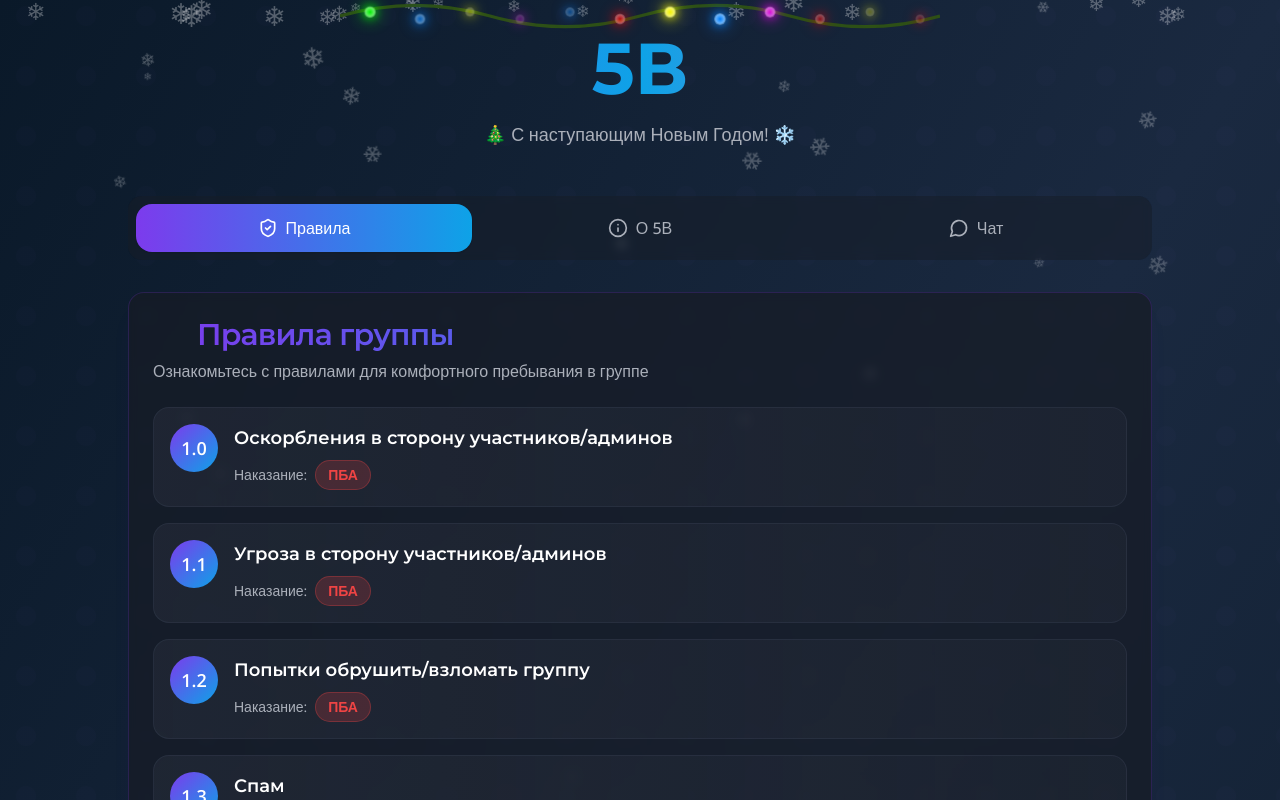
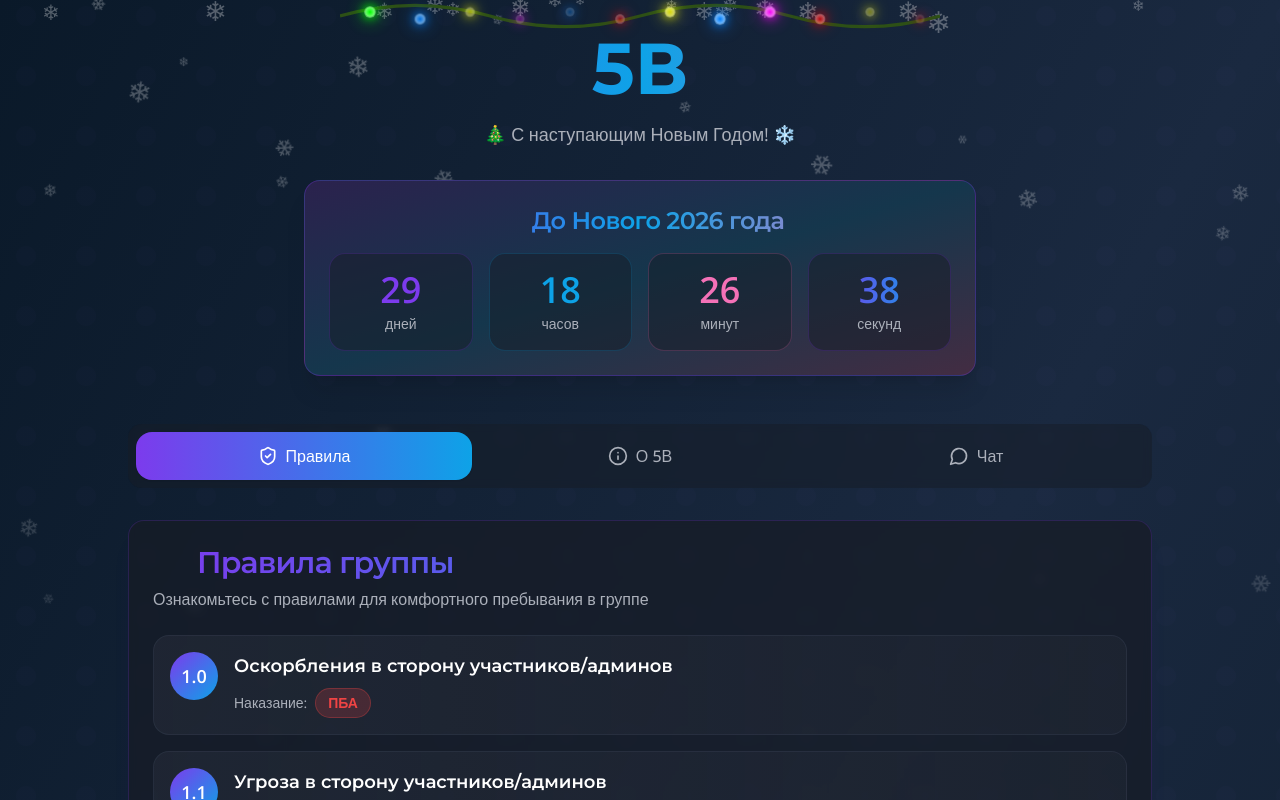
Before and after one commit to pr-poehali-dev/site-5v-rules, a React (Vite) app: page / in a window 1280 px wide. Shown: the top 800 px of the page. Built offline with nearby package versions, Linux system fonts and the light colour scheme.

Commit message:
Добавить функцию

```diff
--- a/src/pages/Index.tsx
+++ b/src/pages/Index.tsx
@@ -6,6 +6,7 @@ import Icon from '@/components/ui/icon';
 const Index = () => {
   const [activeTab, setActiveTab] = useState('rules');
   const [isWinterTheme, setIsWinterTheme] = useState(false);
+  const [timeLeft, setTimeLeft] = useState({ days: 0, hours: 0, minutes: 0, seconds: 0 });
 
   useEffect(() => {
     const checkWinterPeriod = () => {
@@ -18,6 +19,29 @@ const Index = () => {
     const interval = setInterval(checkWinterPeriod, 60000);
     return () => clearInterval(interval);
   }, []);
+
+  useEffect(() => {
+    if (!isWinterTheme) return;
+
+    const calculateTimeLeft = () => {
+      const now = new Date();
+      const newYear = new Date('2026-01-01T00:00:00');
+      const difference = newYear.getTime() - now.getTime();
+
+      if (difference > 0) {
+        setTimeLeft({
+          days: Math.floor(difference / (1000 * 60 * 60 * 24)),
+          hours: Math.floor((difference / (1000 * 60 * 60)) % 24),
+          minutes: Math.floor((difference / 1000 / 60) % 60),
+          seconds: Math.floor((difference / 1000) % 60),
+        });
+      }
+    };
+
+    calculateTimeLeft();
+    const timer = setInterval(calculateTimeLeft, 1000);
+    return () => clearInterval(timer);
+  }, [isWinterTheme]);
 
   const rules = [
     { id: '1.0', title: 'Оскорбления в сторону участников/админов', punishment: 'ПБА' },
@@ -100,6 +124,41 @@ const Index = () => {
             5В
           </h1>
           <p className="text-muted-foreground text-lg">{isWinterTheme ? '🎄 С наступающим Новым Годом! ❄️' : 'Добро пожаловать в систему управления'}</p>
+
+          {isWinterTheme && (
+            <div className="mt-8 max-w-2xl mx-auto">
+              <Card className="bg-gradient-to-br from-primary/20 via-secondary/20 to-accent/20 backdrop-blur-sm border-primary/30 shadow-xl">
+                <CardHeader className="pb-4">
+                  <CardTitle className="text-2xl text-center bg-gradient-to-r from-primary via-secondary to-accent bg-clip-text text-transparent flex items-center justify-center gap-2">
+                    <Icon name="Clock" size={28} />
+                    До Нового 2026 года
+                  </CardTitle>
+                </CardHeader>
+                <CardContent>
+                  <div className="grid grid-cols-4 gap-4">
+                    <div className="text-center p-4 rounded-lg bg-card/50 border border-primary/20">
+                      <div className="text-4xl font-bold text-primary mb-1">{timeLeft.days}</div>
+                      <div className="text-sm text-muted-foreground">дней</div>
+                    </div>
+                    <div className="text-center p-4 rounded-lg bg-card/50 border border-secondary/20">
+                      <div className="text-4xl font-bold text-secondary mb-1">{String(timeLeft.hours).padStart(2, '0')}</div>
+                      <div className="text-sm text-muted-foreground">часов</div>
+                    </div>
+                    <div className="text-center p-4 rounded-lg bg-card/50 border border-accent/20">
+                      <div className="text-4xl font-bold text-accent mb-1">{String(timeLeft.minutes).padStart(2, '0')}</div>
+                      <div className="text-sm text-muted-foreground">минут</div>
+                    </div>
+                    <div className="text-center p-4 rounded-lg bg-card/50 border border-primary/20">
+                      <div className="text-4xl font-bold bg-gradient-to-r from-primary to-secondary bg-clip-text text-transparent mb-1">
+                        {String(timeLeft.seconds).padStart(2, '0')}
+                      </div>
+                      <div className="text-sm text-muted-foreground">секунд</div>
+                    </div>
+                  </div>
+                </CardContent>
+              </Card>
+            </div>
+          )}
         </div>
 
         <Tabs value={activeTab} onValueChange={setActiveTab} className="max-w-5xl mx-auto animate-fade-in-delay">
```
